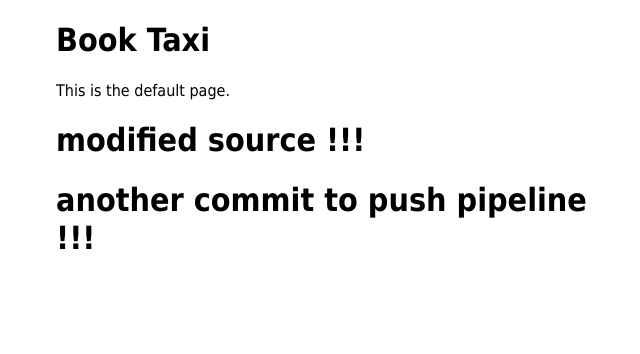
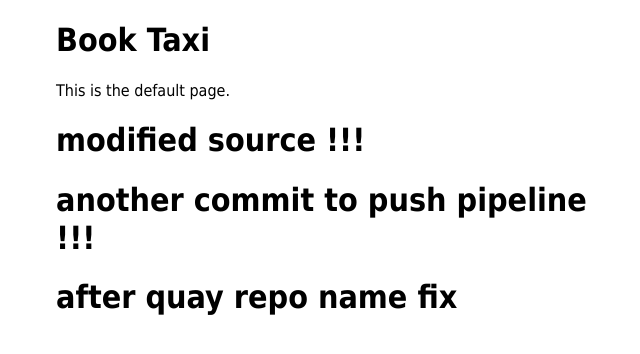
Before and after one commit to mmartofel/taxi, a plain HTML site: page src/web/index.html in a window 1280 px wide. Shown: the whole page, without its empty margins (304-944 px from the left). Drawn offline with Linux system fonts and the light colour scheme.

Commit message:
fter quay repo name fix

```diff
--- a/src/web/index.html
+++ b/src/web/index.html
@@ -15,5 +15,6 @@
 <p>This is the default page.</p>
 <h1>modified source !!! </h1>
 <h1>another commit to push pipeline !!! </h1>
+<h1>after quay repo name fix </h1>
 </body>
 </html>
```
